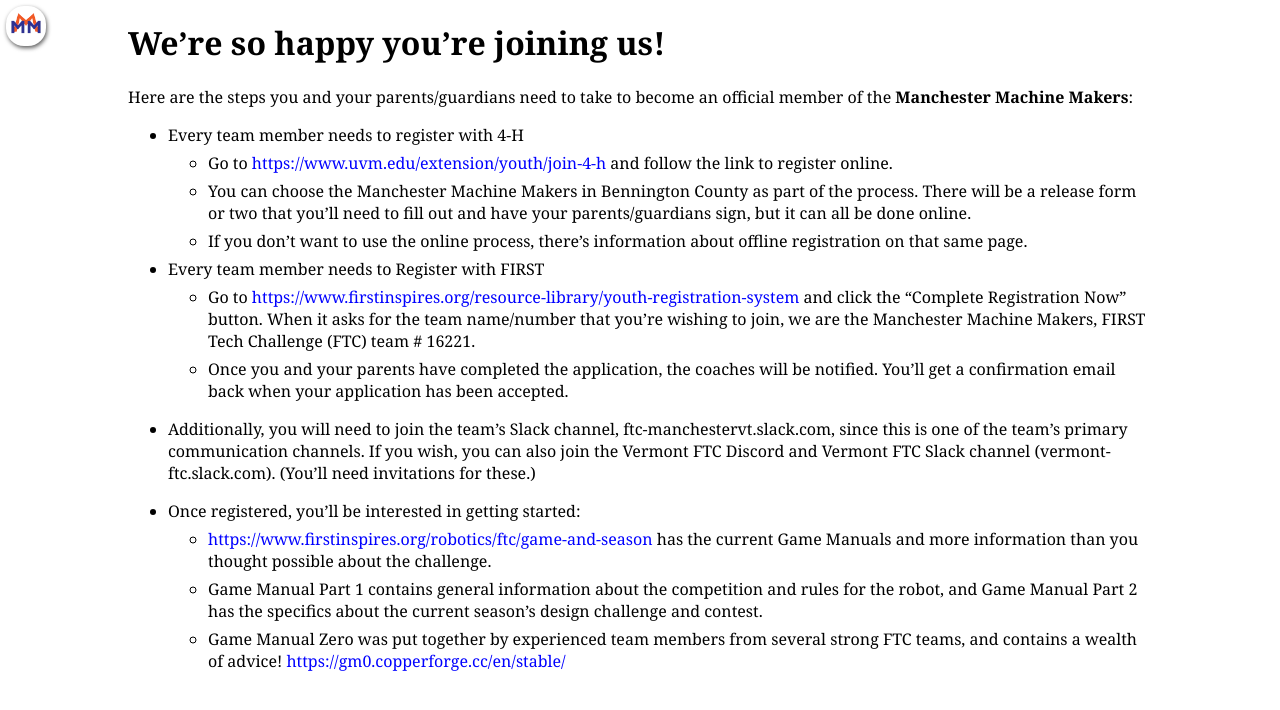
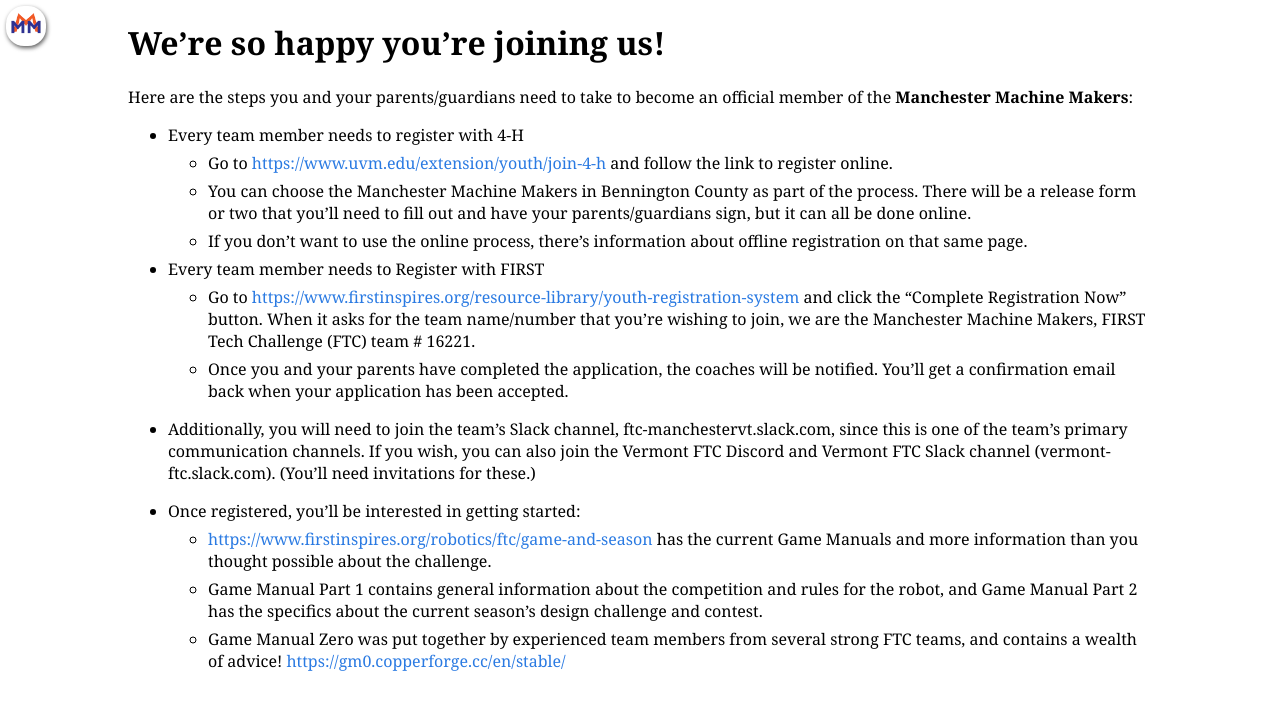
Before and after one commit to ManchesterMachineMakers/manchestermachinemakers.github.io, a Jekyll site: the page built from instructions-for-new-team-members.md, in a window 1280 px wide. Shown: the top 710 px of the page. Built offline with Jekyll 4.4.1, drawn with Linux system fonts in a browser that asks for light colours.

Commit message:
Tweak link color

```diff
--- a/assets/css/document.css
+++ b/assets/css/document.css
@@ -68,7 +68,7 @@
     font-size: small;
 }
 a {
-    color: blue;
+    color: #2a7ae2;
     text-decoration: none;
 }
 a:hover {
```
